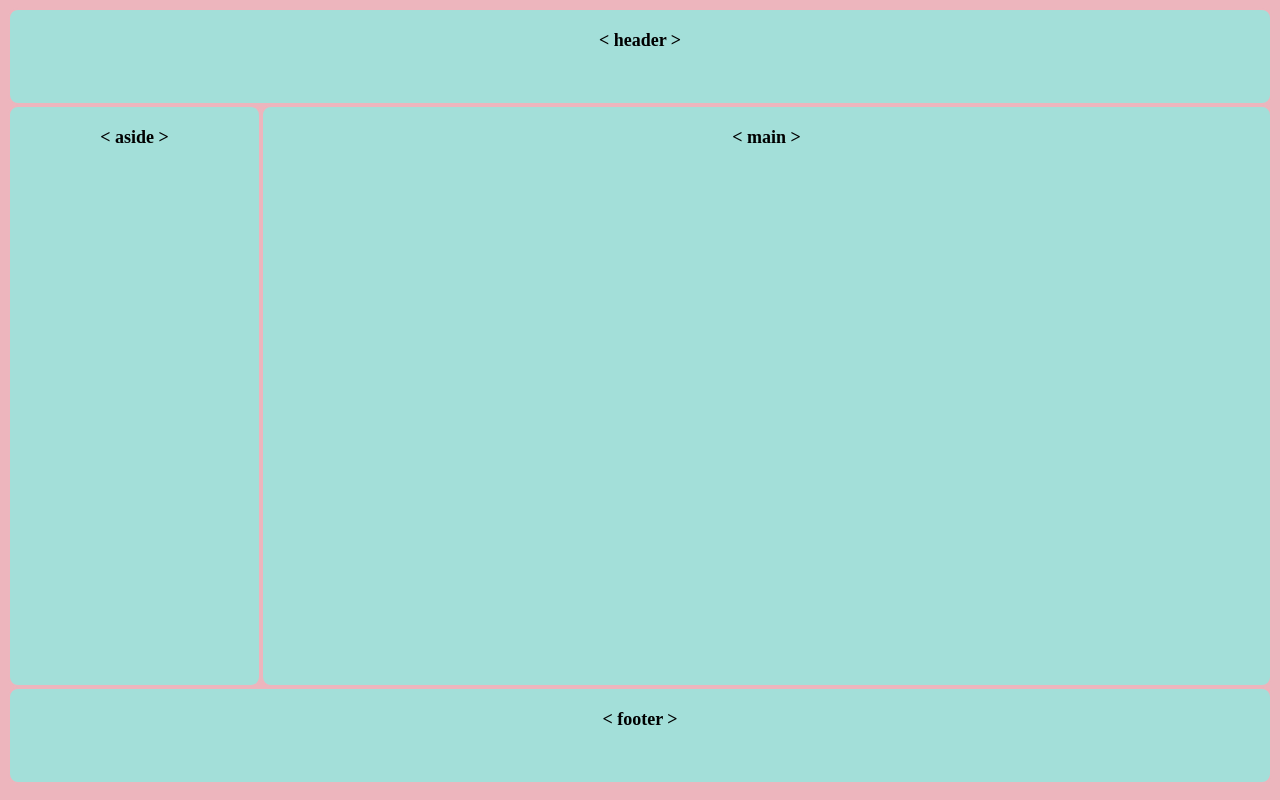
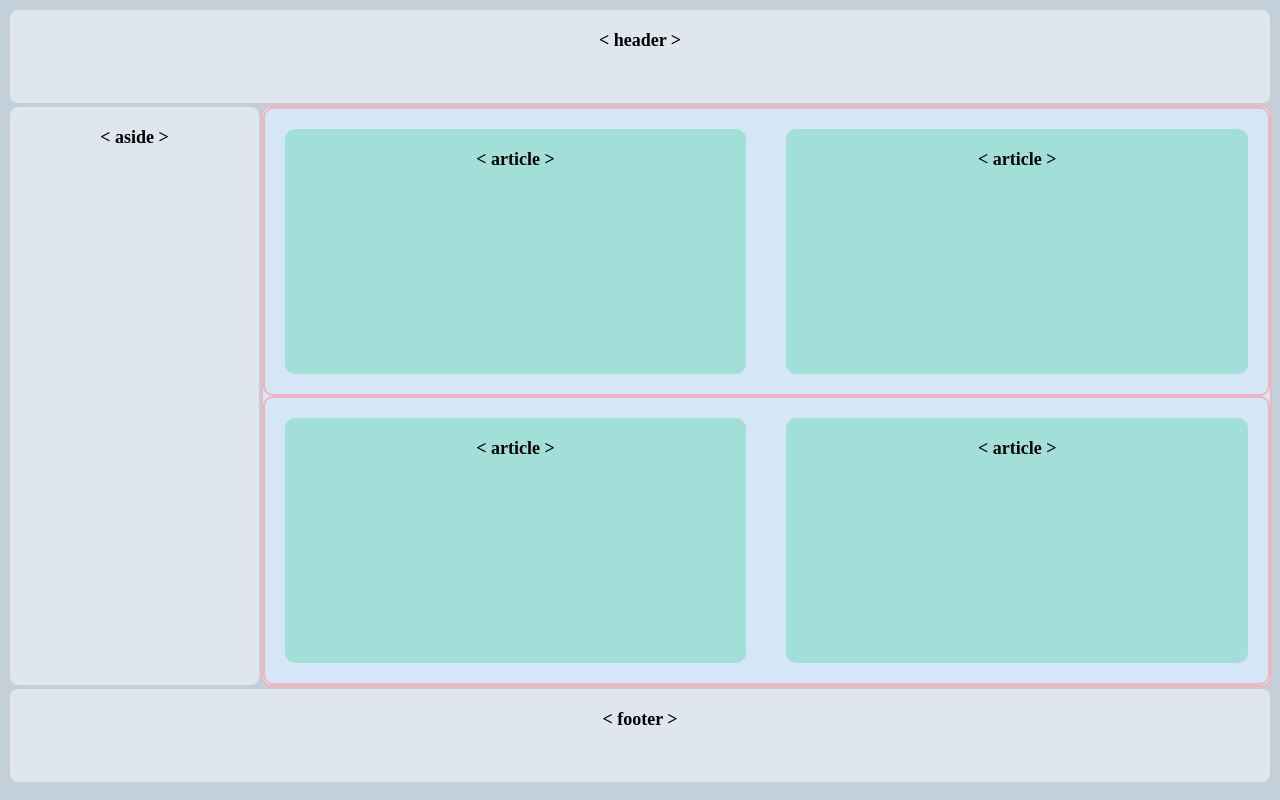
Before and after one commit to pccgaucho/aula-css-grid-flexbox, a plain HTML site: page index.html in a window 1280 px wide. Drawn offline with Linux system fonts and the light colour scheme.

Commit message:
Finalização da segunda página do exercício css grid.

```diff
--- a/index.html
+++ b/index.html
@@ -10,7 +10,16 @@
 <body>
     <header>&lt; header &gt;</header>
     <aside>&lt; aside &gt;</aside>
-    <main>&lt; main &gt;</main>
+    <main>
+        <div>
+            <article>&lt; article &gt</article>
+            <article>&lt; article &gt</article>
+        </div>
+        <div>
+            <article>&lt; article &gt</article>
+            <article>&lt; article &gt</article>
+        </div>
+    </main>
     <footer>&lt; footer &gt;</footer>
 </body>
 </html>
--- a/style.css
+++ b/style.css
@@ -4,7 +4,7 @@
 
 body {
     display: grid;
-    background-color: #edb5bd;
+    background-color: #c3cfd9;
     grid-template-columns: 1fr 4fr;
     font-size: 18px;
     font-weight: bold;
@@ -14,8 +14,8 @@ body {
 }
 
 header, aside, main, footer {
-    background-color: #a3dfd9;
-    border: solid #edb5bd 2px;
+    background-color: #dfe6ed;
+    border: solid #c3cfd9 2px;
     padding-top: 20px;
     border-radius: 10px;
 }
@@ -24,3 +24,25 @@ header, footer {
     grid-column: 1/3;
 
 }
+
+main {
+    display:grid;
+    grid-template-rows: 1fr 1fr;
+    padding-top: 0;
+    border: solid #edb5bd 2px;
+}
+
+div {
+    display:grid;
+    grid-template-columns: 1fr 1fr;
+    border: solid #edb5bd 2px;
+    background-color: #D5E7F7;
+    border-radius: 10px;
+}
+
+article {
+    background-color: #a3dfd9;
+    margin: 20px;
+    border-radius: 10px;
+    padding-top: 20px;
+}
```
